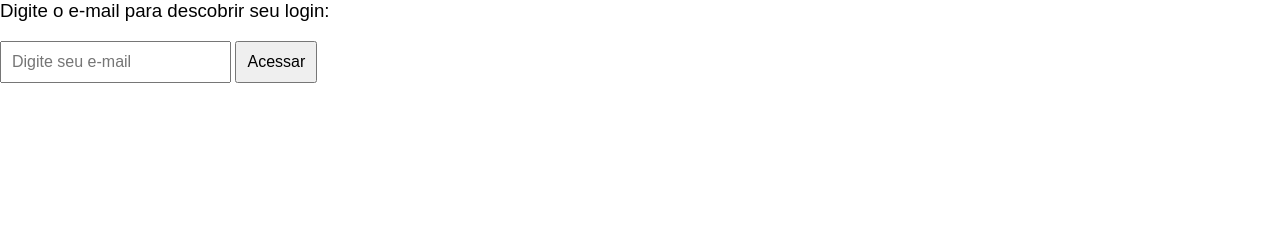
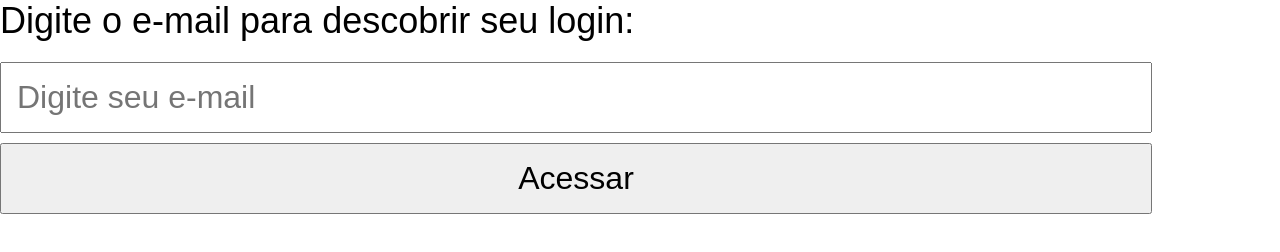
Before and after one commit to tuliofelipexk/pagina-verificadora, a plain HTML site: page index.html in a window 1280 px wide. Drawn offline with Linux system fonts and the light colour scheme.

Commit message:
Update index.html

```diff
--- a/index.html
+++ b/index.html
@@ -4,11 +4,29 @@
     <meta charset="UTF-8">
     <title>Verificador</title>
     <style>
-        body { font-family: sans-serif; margin: 0; padding: 0; }
-        #senha { font-size: 16px; padding: 10px; }
-        button { font-size: 16px; padding: 10px; }
-        h3 { font-weight: normal; margin-top: 0; }
-    </style>
+    body { font-family: sans-serif; margin: 0; padding: 0; }
+    #senha {
+        font-size: 32px; /* Dobramos o tamanho */
+        padding: 15px; /* Aumentamos o espaçamento interno */
+        width: 90%; /* Faz o campo ocupar quase toda a largura */
+        box-sizing: border-box; /* Garante que o padding não quebre o layout */
+    }
+    button {
+        font-size: 32px; /* Dobramos o tamanho */
+        padding: 15px; /* Aumentamos o espaçamento interno */
+        width: 90%; /* Faz o botão ocupar quase toda a largura */
+        margin-top: 10px; /* Adiciona um espaço acima do botão */
+    }
+    h3 {
+        font-weight: normal;
+        margin-top: 0;
+        font-size: 36px; /* Definimos um tamanho grande para o título */
+        margin-bottom: 20px; /* Adiciona um espaço abaixo do título */
+    }
+    #resultado {
+        font-size: 28px; /* Aumentamos também a fonte do resultado */
+    }
+</style>
 </head>
 <body>
 
```
